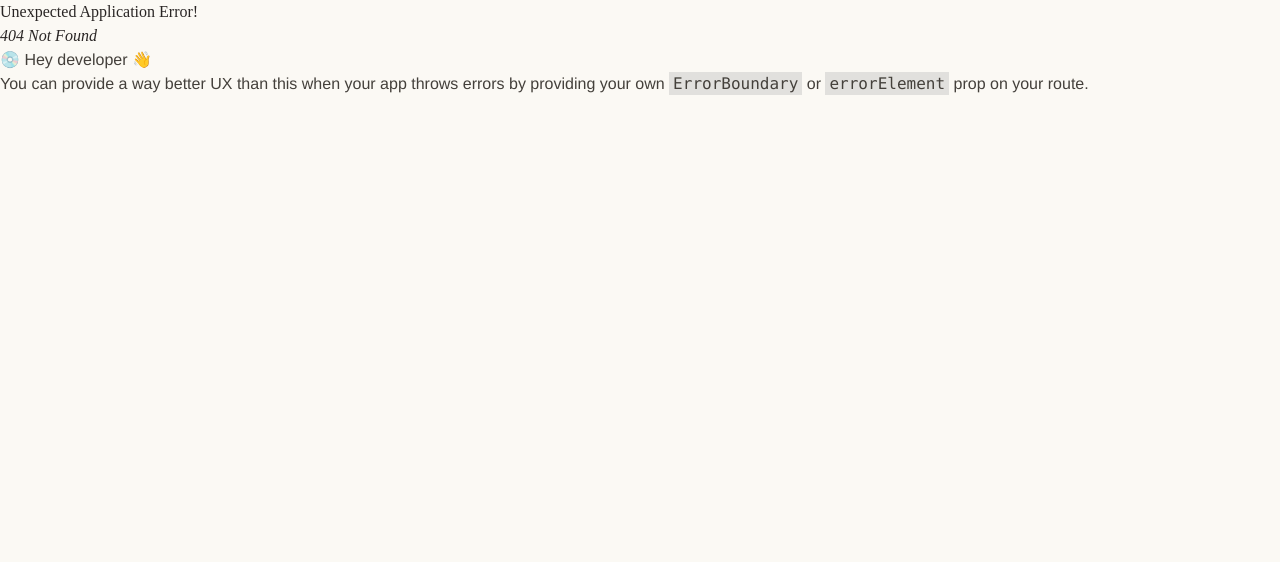
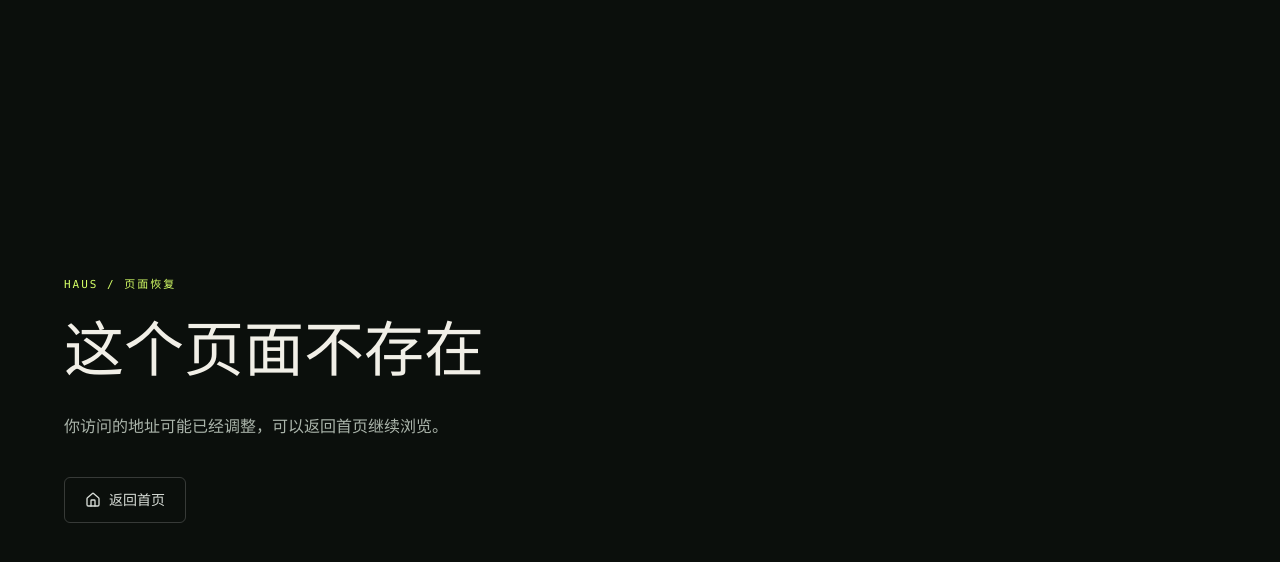
Before and after one commit to zhouyulin123/HausProject, a React (Vite) app in the folder frontend/: page /design/1/workspace in a window 1280 px wide. Before the commit this address had no page. Shown: the top 562 px of the page. Built offline with nearby package versions, Linux system fonts and the light colour scheme.

Commit message:
fix: recover transient lazy route imports

```diff
--- /dev/null
+++ b/frontend/src/components/common/RouteErrorPage.tsx
@@ -0,0 +1,53 @@
+import { Home, RefreshCw } from "lucide-react";
+import { Link, isRouteErrorResponse, useRouteError } from "react-router-dom";
+import { isTransientLazyImportError } from "@/lib/lazyImport";
+
+export default function RouteErrorPage() {
+  const error = useRouteError();
+  const isMissing = isRouteErrorResponse(error) && error.status === 404;
+  const isModuleFailure = isTransientLazyImportError(error);
+
+  const title = isMissing
+    ? "这个页面不存在"
+    : isModuleFailure
+      ? "页面资源暂时没有加载成功"
+      : "页面暂时无法显示";
+  const description = isMissing
+    ? "你访问的地址可能已经调整，可以返回首页继续浏览。"
+    : "服务可能正在更新或网络发生了短暂波动，请重新加载页面。";
+
+  return (
+    <main className="flex min-h-screen flex-col bg-[#0b0f0c] px-6 text-[#f1efe7]">
+      <div className="mx-auto flex w-full max-w-6xl flex-1 flex-col justify-center py-16">
+        <p className="font-mono text-[11px] tracking-[0.18em] text-[#d5ff67]">
+          HAUS / 页面恢复
+        </p>
+        <h1 className="mt-5 max-w-3xl font-display text-4xl leading-tight tracking-normal text-[#f1efe7] sm:text-6xl">
+          {title}
+        </h1>
+        <p className="mt-6 max-w-xl text-sm leading-7 text-[#aab4aa] sm:text-base">
+          {description}
+        </p>
+        <div className="mt-9 flex flex-wrap gap-3">
+          {!isMissing && (
+            <button
+              type="button"
+              onClick={() => window.location.reload()}
+              className="inline-flex items-center gap-2 rounded-md bg-[#d5ff67] px-5 py-3 text-sm font-semibold text-[#11150f] transition-colors hover:bg-[#e2ff91]"
+            >
+              <RefreshCw className="h-4 w-4" />
+              重新加载
+            </button>
+          )}
+          <Link
+            to="/"
+            className="inline-flex items-center gap-2 rounded-md border border-white/18 px-5 py-3 text-sm text-[#d8ddd7] transition-colors hover:border-white/35 hover:text-white"
+          >
+            <Home className="h-4 w-4" />
+            返回首页
+          </Link>
+        </div>
+      </div>
+    </main>
+  );
+}
--- /dev/null
+++ b/frontend/src/lib/lazyImport.ts
@@ -0,0 +1,47 @@
+type RetryOptions = {
+  delaysMs?: readonly number[];
+  wait?: (delayMs: number) => Promise<void>;
+};
+
+const DEFAULT_RETRY_DELAYS_MS = [250, 750, 1500] as const;
+const TRANSIENT_IMPORT_MESSAGES = [
+  /failed to fetch dynamically imported module/i,
+  /error loading dynamically imported module/i,
+  /importing a module script failed/i,
+  /loading chunk .+ failed/i,
+  /chunkloaderror/i,
+  /networkerror when attempting to fetch resource/i,
+  /fetch failed/i,
+];
+
+function errorMessage(error: unknown): string {
+  if (error instanceof Error) return error.message;
+  return typeof error === "string" ? error : "";
+}
+
+export function isTransientLazyImportError(error: unknown): boolean {
+  const message = errorMessage(error);
+  return TRANSIENT_IMPORT_MESSAGES.some((pattern) => pattern.test(message));
+}
+
+const sleep = (delayMs: number) =>
+  new Promise<void>((resolve) => window.setTimeout(resolve, delayMs));
+
+export async function importWithRetry<T>(
+  importer: () => Promise<T>,
+  options: RetryOptions = {},
+): Promise<T> {
+  const delaysMs = options.delaysMs ?? DEFAULT_RETRY_DELAYS_MS;
+  const wait = options.wait ?? sleep;
+
+  for (let attempt = 0; ; attempt += 1) {
+    try {
+      return await importer();
+    } catch (error) {
+      if (!isTransientLazyImportError(error) || attempt >= delaysMs.length) {
+        throw error;
+      }
+      await wait(delaysMs[attempt]);
+    }
+  }
+}
--- a/frontend/src/router/index.tsx
+++ b/frontend/src/router/index.tsx
@@ -1,31 +1,56 @@
+import { lazy, Suspense, type ComponentType } from "react";
 import { createBrowserRouter } from "react-router-dom";
 import Layout from "@/components/layout/Layout";
+import RouteErrorPage from "@/components/common/RouteErrorPage";
 import {
   RequireAdmin,
   RequireAuth,
   RequireFactory,
 } from "@/components/auth/RouteGuard";
 import HomePage from "@/pages/HomePage";
-import CustomizePage from "@/pages/CustomizePage";
-import UploadPage from "@/pages/UploadPage";
-import ChatPage from "@/pages/ChatPage";
-import ResultsPage from "@/pages/ResultsPage";
-import DesignDetailPage from "@/pages/DesignDetailPage";
-import FurniturePage from "@/pages/FurniturePage";
-import StyleGalleryPage from "@/pages/StyleGalleryPage";
-import MyDesignsPage from "@/pages/MyDesignsPage";
-import OrdersPage from "@/pages/OrdersPage";
-import WorkspacePage from "@/pages/WorkspacePage";
-import CustomersPage from "@/pages/CustomersPage";
-import AdminPage from "@/pages/AdminPage";
-import AdminUsersPage from "@/pages/AdminUsersPage";
-import LoginPage from "@/pages/LoginPage";
+import { importWithRetry } from "@/lib/lazyImport";
+
+type PageModule = { default: ComponentType };
+const lazyPage = (importer: () => Promise<PageModule>) =>
+  lazy(() => importWithRetry(importer));
+
+const CustomizePage = lazyPage(() => import("@/pages/CustomizePage"));
+const UploadPage = lazyPage(() => import("@/pages/UploadPage"));
+const ChatPage = lazyPage(() => import("@/pages/ChatPage"));
+const ResultsPage = lazyPage(() => import("@/pages/ResultsPage"));
+const DesignDetailPage = lazyPage(() => import("@/pages/DesignDetailPage"));
+const FurniturePage = lazyPage(() => import("@/pages/FurniturePage"));
+const StyleGalleryPage = lazyPage(() => import("@/pages/StyleGalleryPage"));
+const MyDesignsPage = lazyPage(() => import("@/pages/MyDesignsPage"));
+const OrdersPage = lazyPage(() => import("@/pages/OrdersPage"));
+const WorkspacePage = lazyPage(() => import("@/pages/WorkspacePage"));
+const CustomersPage = lazyPage(() => import("@/pages/CustomersPage"));
+const AdminPage = lazyPage(() => import("@/pages/AdminPage"));
+const AdminUsersPage = lazyPage(() => import("@/pages/AdminUsersPage"));
+const LoginPage = lazyPage(() => import("@/pages/LoginPage"));
+const Demo3DPage = lazyPage(() => import("@/pages/Demo3DPage"));
 
 export const router = createBrowserRouter(
   [
     {
+      path: "/demo",
+      errorElement: <RouteErrorPage />,
+      element: (
+        <Suspense
+          fallback={
+            <div className="flex h-screen items-center justify-center bg-[#E7DECF] text-sm text-stone-500">
+              正在加载 3D 演示…
+            </div>
+          }
+        >
+          <Demo3DPage />
+        </Suspense>
+      ),
+    },
+    {
       path: "/",
       element: <Layout />,
+      errorElement: <RouteErrorPage />,
       children: [
         { index: true, element: <HomePage /> },
         { path: "customize", element: <CustomizePage /> },
```
Also changed, not shown: 1 other file (tests, documents, lock files or other folders).
